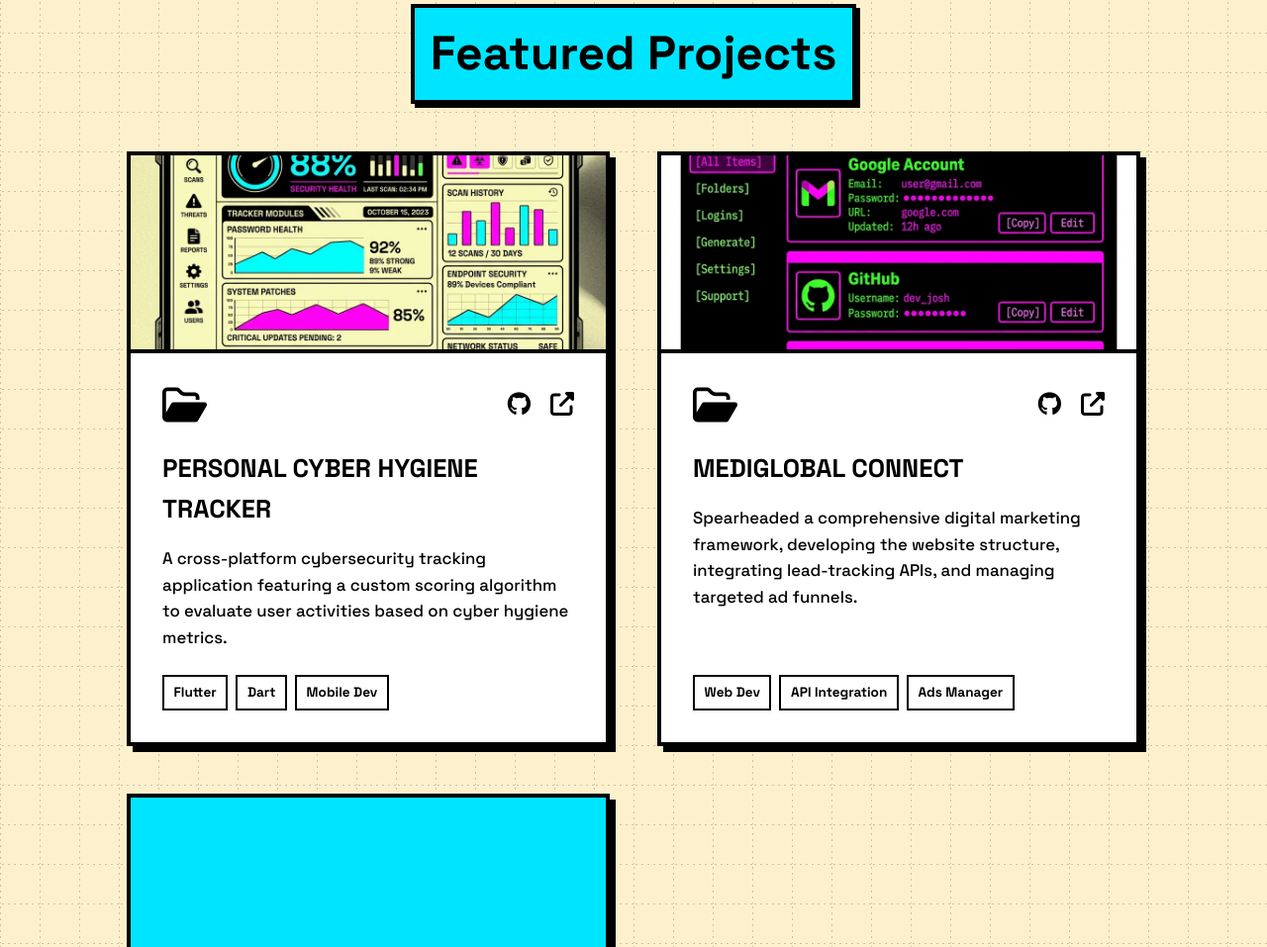
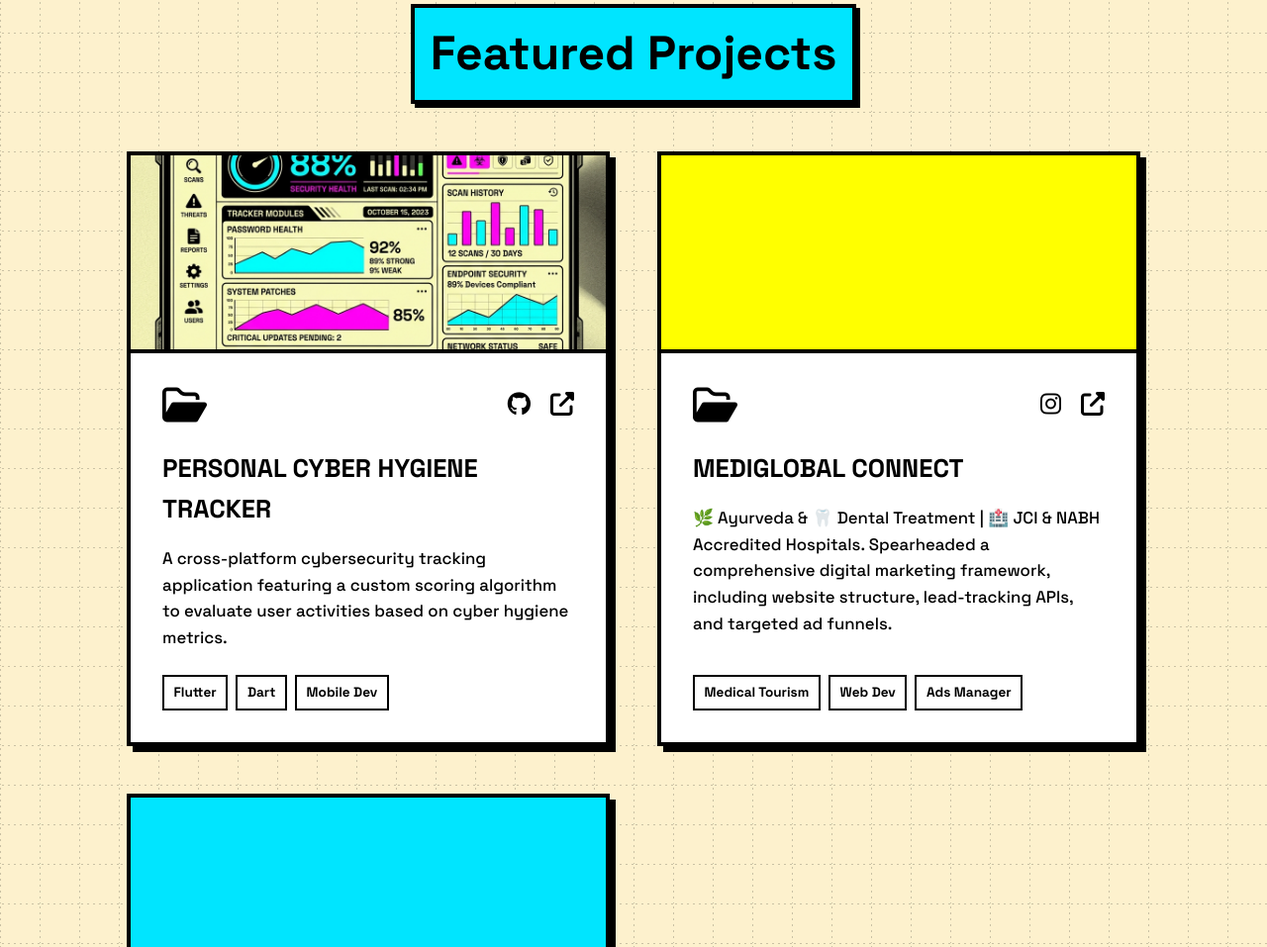
Before and after one commit to AswinAsokan03/Portfollio, a website built with Vite: page index.html in a window 1280 px wide. Shown: the part 1927-2884 px from the top of the page at 99% size. Built offline with nearby package versions, Linux system fonts and the light colour scheme.

Commit message:
Update MediGlobal Connect project to reflect brand style

```diff
--- a/index.html
+++ b/index.html
@@ -126,21 +126,21 @@
         <!-- Project 2 -->
         <div class="project-card neo-card pop-in" style="animation-delay: 0.1s;">
           <div class="project-img-container neo-border-bottom">
-            <div class="project-img" style="background-image: url('/secure_vault.png')"></div>
+            <div class="project-img neo-placeholder-3"></div>
           </div>
           <div class="project-content">
             <div class="project-top">
               <i class="far fa-folder-open folder-icon"></i>
               <div class="project-links">
-                <a href="#"><i class="fab fa-github"></i></a>
-                <a href="#"><i class="fas fa-external-link-alt"></i></a>
+                <a href="https://www.instagram.com/mediglobalconnect" target="_blank" aria-label="Instagram"><i class="fab fa-instagram"></i></a>
+                <a href="https://mediglobalconnect.com/" target="_blank" aria-label="External Link"><i class="fas fa-external-link-alt"></i></a>
               </div>
             </div>
-            <h3 class="project-title">Mediglobal Connect</h3>
-            <p class="project-desc">Spearheaded a comprehensive digital marketing framework, developing the website structure, integrating lead-tracking APIs, and managing targeted ad funnels.</p>
+            <h3 class="project-title">MediGlobal Connect</h3>
+            <p class="project-desc">🌿 Ayurveda & 🦷 Dental Treatment | 🏥 JCI & NABH Accredited Hospitals. Spearheaded a comprehensive digital marketing framework, including website structure, lead-tracking APIs, and targeted ad funnels.</p>
             <div class="project-tech">
+              <span>Medical Tourism</span>
               <span>Web Dev</span>
-              <span>API Integration</span>
               <span>Ads Manager</span>
             </div>
           </div>
```
